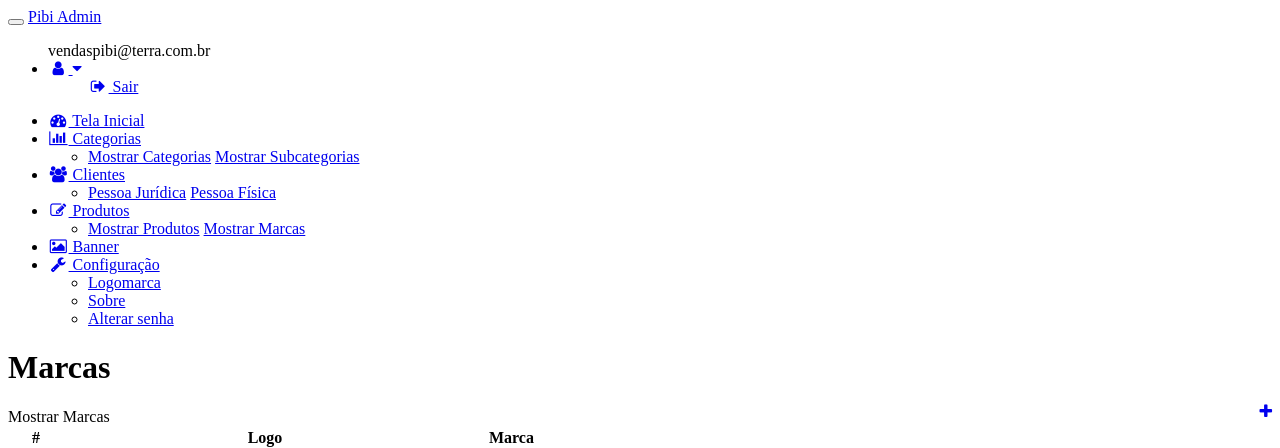
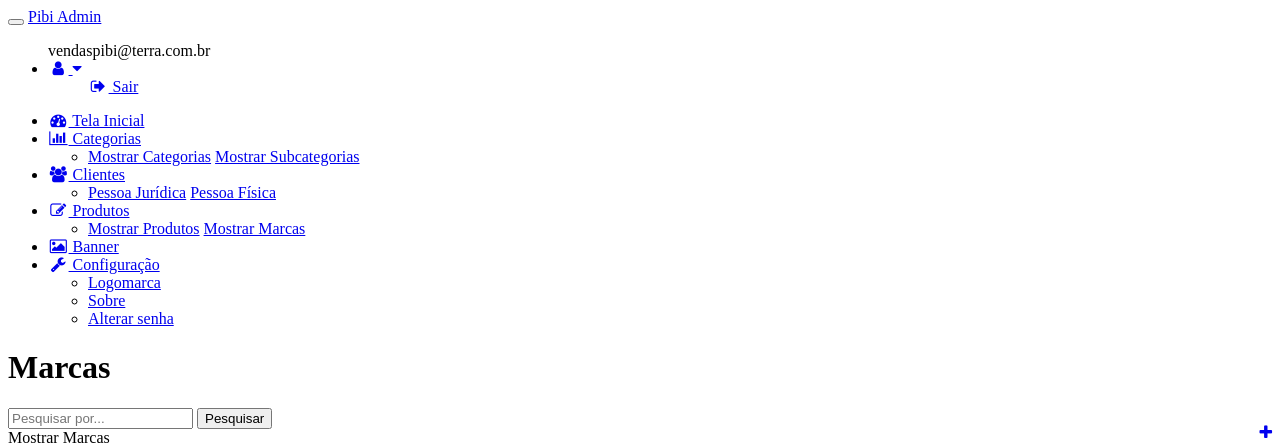
Before and after one commit to KristianAlves/pibi, a Rails app: page /backoffice/brands in a window 1280 px wide. Shown: the top 448 px of the page. Run offline with Rails 7, Linux system fonts and the light colour scheme; a user stored in the database is signed in; data comes from the database, SQL or seed files in the repository; both versions use the stored data as it was after the commit; parts of the project's set-up code (start-up, migrations or seed data) failed here and were passed over; some libraries are stand-ins or nearby versions.

Commit message:
Created brand search field

```diff
--- /dev/null
+++ b/app/assets/javascripts/backoffice/search.coffee
@@ -0,0 +1,3 @@
+# Place all the behaviors and hooks related to the matching controller here.
+# All this logic will automatically be available in application.js.
+# You can use CoffeeScript in this file: http://coffeescript.org/
--- /dev/null
+++ b/app/assets/stylesheets/backoffice/search.scss
@@ -0,0 +1,3 @@
+// Place all the styles related to the backoffice::search controller here.
+// They will automatically be included in application.css.
+// You can use Sass (SCSS) here: http://sass-lang.com/
--- a/app/controllers/backoffice/abouts_controller.rb
+++ b/app/controllers/backoffice/abouts_controller.rb
@@ -1,7 +1,5 @@
 class Backoffice::AboutsController < BackofficeController
   before_action :set_about, only: [:edit, :update, :destroy]
-
-
 
   def index
     @abouts = About.all
--- a/app/controllers/backoffice/brands_controller.rb
+++ b/app/controllers/backoffice/brands_controller.rb
@@ -2,7 +2,7 @@
   before_action :set_brand, only: [:edit, :update, :destroy]
 
   def index
-    @brands = Brand.order_by_title
+    @brands = Brand.order_by_title(params[:page])
   end
 
   def new
--- /dev/null
+++ b/app/controllers/backoffice/search_controller.rb
@@ -0,0 +1,5 @@
+class Backoffice::SearchController < BackofficeController
+  def brands
+    @brands = Brand.pesquisar(params[:q], params[:page])
+  end
+end
--- a/app/controllers/site/home_controller.rb
+++ b/app/controllers/site/home_controller.rb
@@ -3,7 +3,7 @@
     @categories = Category.order_by_description
     @products = Product.descending_order(params[:page])
     @banners = Banner.all
-    @brands = Brand.all
+    @brands = Brand.order_by_title
     @logos = Logo.all
     @carts_itens = Cart.count
     @carts_consumer_itens = CartConsumer.count
--- /dev/null
+++ b/app/helpers/backoffice/search_helper.rb
@@ -0,0 +1,2 @@
+module Backoffice::SearchHelper
+end
--- a/app/models/brand.rb
+++ b/app/models/brand.rb
@@ -1,12 +1,17 @@
 class Brand < ActiveRecord::Base
     belongs_to :product
+
+  # Constants
+  qtt_per_page = 9
 
   # Paperclip
   has_attached_file :picture, styles: { thumb: "250x150>", small: "125x75>" }, default_url: "missing.png"
   validates_attachment_content_type :picture, content_type: /\Aimage\/.*\z/
 
   # Scope
-    scope :order_by_title, ->{ order(:title)}
+    scope :order_by_title, ->(page) {order(:title).page(page).per(qtt_per_page)}
+	scope :search, ->(q, page) {where("title LIKE ?", "%#{q}%").page(page).per(qtt_per_page)}
+	scope :pesquisar, ->(q, page) {where("title LIKE ?", "%#{q}%").page(page).per(20)}
 
   include FriendlyId
   friendly_id :title
--- a/app/views/backoffice/products/shared/_form.html.erb
+++ b/app/views/backoffice/products/shared/_form.html.erb
@@ -36,15 +36,15 @@
                                         </div>
                                         <div class="form-group">
                                             <label><%= t('backoffice.category') %></label>
-                                            <%= f.collection_select :category_id, Category.all, :id, :description, {:prompt => "Selecione a Categoria"}, {class: "form-control"} %>
+                                            <%= f.collection_select :category_id, Category.all.order(description: :asc), :id, :description, {:prompt => "Selecione a Categoria"}, {class: "form-control"} %>
                                         </div>
                                         <div class="form-group">
                                             <label><%= t('backoffice.subcategory') %></label>
-                                            <%= f.grouped_collection_select :subcategory_id, Category.all, :subcategory, :description, :id, :title, {:prompt => "Selecione a Subcategoria"}, { class: "form-control"} %>
+                                            <%= f.grouped_collection_select :subcategory_id, Category.all.order(description: :asc), :subcategory, :description, :id, :title, {:prompt => "Selecione a Subcategoria"}, { class: "form-control"} %>
                                         </div>
                                         <div class="form-group">
                                             <label><%= t('backoffice.brand') %></label>
-                                            <%= f.collection_select :brand_id, Brand.all, :id, :title, {}, {class: "form-control"} %>
+                                            <%= f.collection_select :brand_id, Brand.all.order(title: :asc), :id, :title, {:prompt => "Selecione a Marca"}, {class: "form-control"} %>
                                         </div>
 
                                     </div>
--- /dev/null
+++ b/app/views/backoffice/search/brands.html.erb
@@ -0,0 +1 @@
+<%= render partial: 'backoffice/shared/brands' %>
--- /dev/null
+++ b/app/views/backoffice/shared/_brands.html.erb
@@ -0,0 +1,56 @@
+<h1 class="page-header"><%= t('backoffice.brands') %></h1>
+
+    <%= form_tag backoffice_search_path, method: :get do %>
+            <div class="form-group input-group">
+                <%= text_field_tag(:q, params[:q], { class:"form-control", placeholder:"Pesquisar por..." } ) %>
+                <span class="input-group-btn">
+                    <%= submit_tag("Pesquisar", class:"btn btn-default") %>
+                </span>
+            </div>
+    <% end %>
+
+
+<div class="panel panel-default">
+    <div class="panel-heading">
+      <%= t('backoffice.show_brands') %>
+      <%= link_to new_backoffice_brand_path, class:"btn btn-success btn-circle pull-right", style:"margin-top: -5px" do %>
+          <i class="fa fa-plus"></i>
+      <% end %>
+    </div>
+    <div class="panel-body">
+      <div class="table-responsive">
+          <table class="table table-striped table-bordered table-hover">
+              <thead >
+                  <tr>
+                      <th style="width: 50px">#</th>
+                      <th style="width: 250px">Logo</th>
+                      <th><%= t('backoffice.brand') %></th>
+                      <th></th>
+                  </tr>
+              </thead>
+              <tbody>
+                  <% @brands.each do |brand| %>
+                      <tr>
+                      <td><%= brand.id %></td>
+                      <td style: align="center"><%= image_tag brand.picture.url(:thumb) %></td>
+                      <td><%= brand.title %></td>
+                      <th style="width: 90px"> </style>
+                          <%= link_to edit_backoffice_brand_path(brand), class: "btn btn-primary btn-circle" do %>
+                              <i class="fa fa-edit"></i>
+                          <% end %>
+                          <%= link_to backoffice_brand_path(brand), method: :delete, class: "btn btn-danger btn-circle",
+                           data: {confirm: "Você tem certeza que deseja excluir <b>(#{brand.title})</b>?"} do %>
+                              <i class="fa fa-trash-o"></i>
+                          <% end %>
+                      </th>
+                      </tr>
+                  <% end %>
+              </tbody>
+          </table>
+      </div>
+    </div>
+</div>
+
+<div class="text-center">
+    <%= paginate @brands %>
+</div>
--- a/config/routes.rb
+++ b/config/routes.rb
@@ -13,6 +13,7 @@
     get 'email/index'
     get 'dashboard', to: 'dashboard#index'
     get 'find', to: 'find#products'
+    get 'search', to: 'search#brands'
     resources :categories, except: [:show]
     resources :subcategories, except: [:show]
     resources :products, except: [:show]
```
Also changed, not shown: app/views/backoffice/brands/index.html.erb (+1 -42 lines), db/development.sqlite3.
